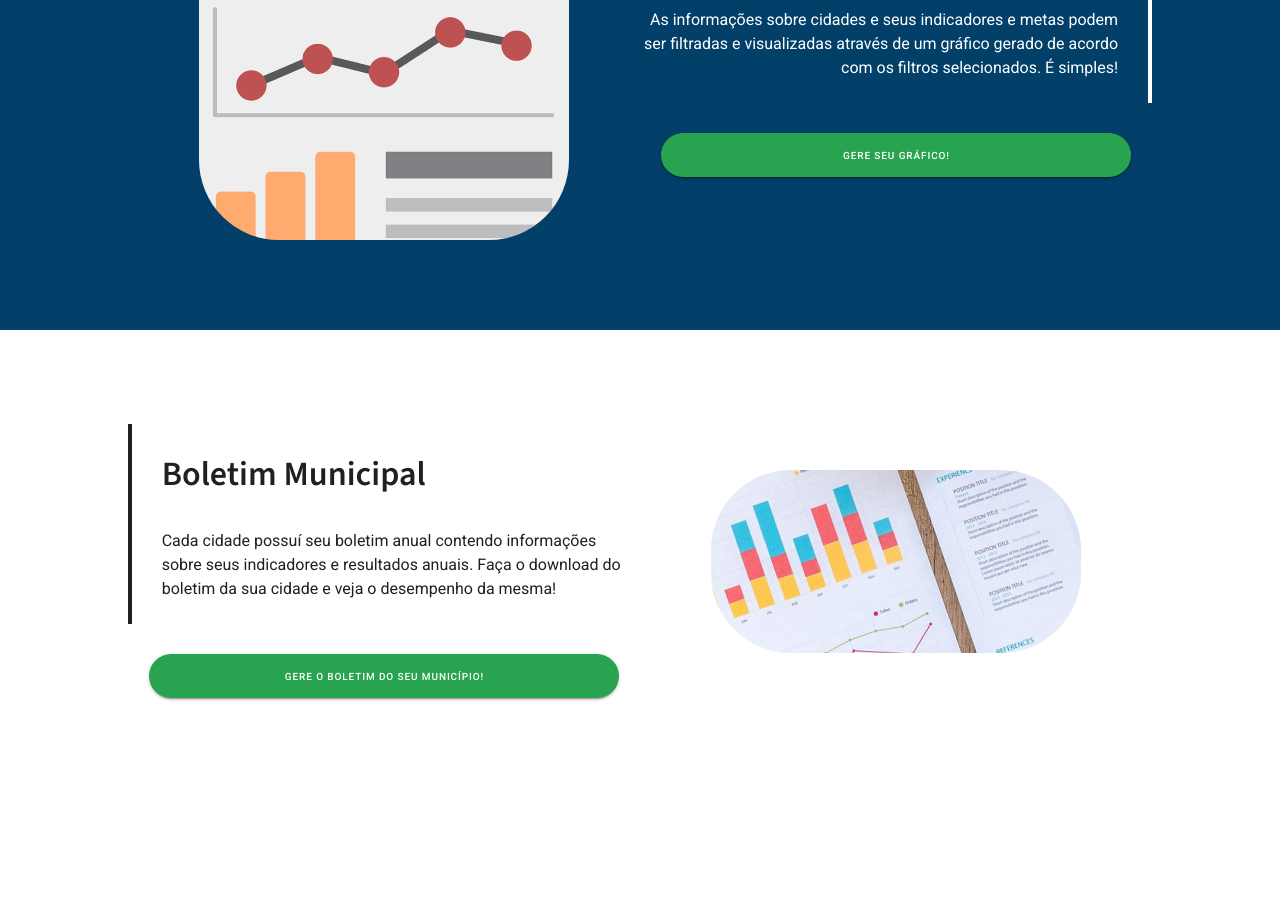
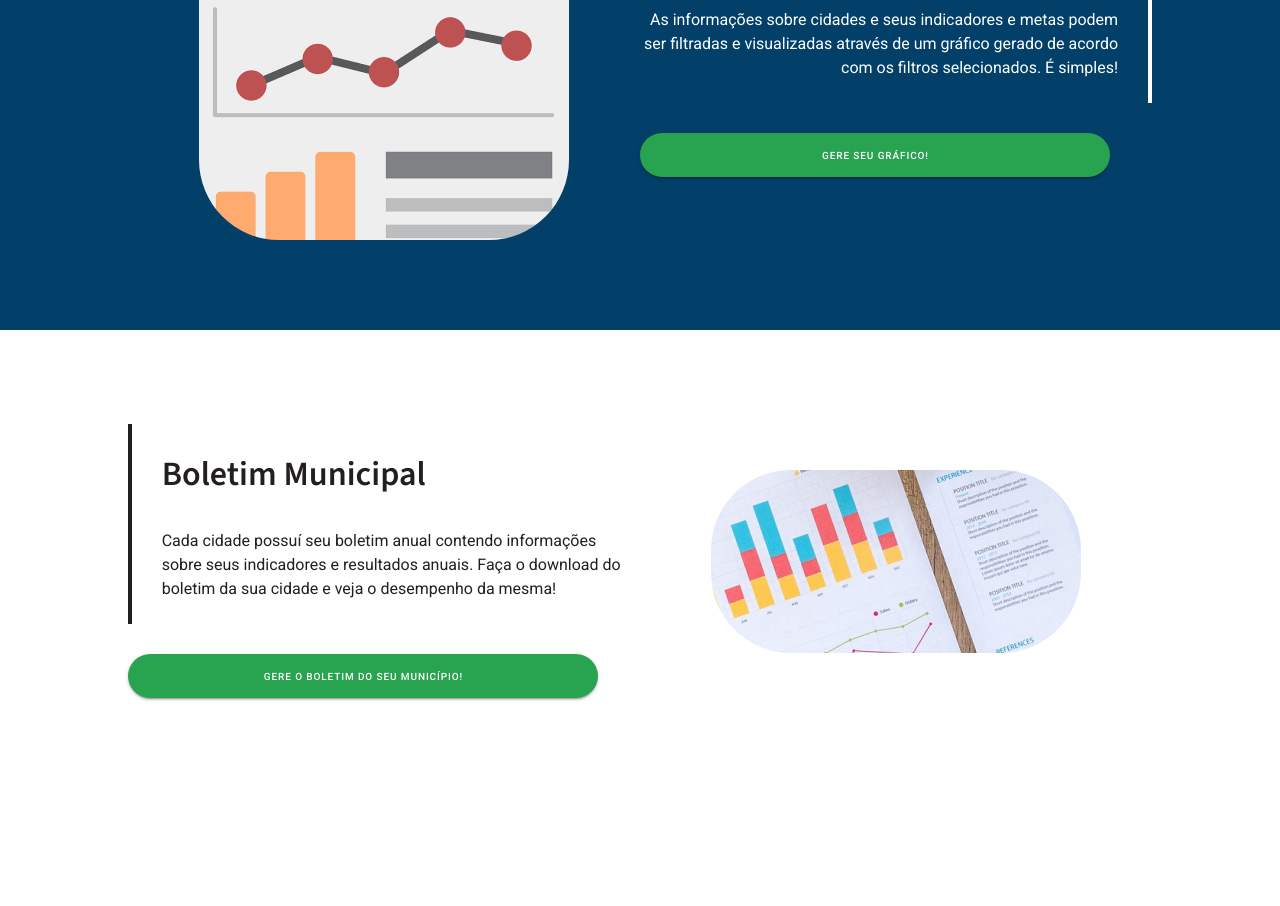
Before and after one commit to PDS-1-P05/2023_1_front-end, a Vue app in the folder Regula.sun - front/: page / in a window 1280 px wide. Shown: the part 1300-2206 px from the top of the page. Built offline with nearby package versions, Linux system fonts and the light colour scheme.

Commit message:
test: testes do homebutton criados

```diff
--- a/Regula.sun - front/src/components/HomeButton.vue
+++ b/Regula.sun - front/src/components/HomeButton.vue
@@ -1,7 +1,9 @@
 <template>
-    <v-btn size="large" rounded="xl" id="btn-home">
-        {{ conteudo }}
-    </v-btn>
+    <div v-if="conteudo" id="btn-wrapper" data-test="btn-wrapper">
+        <v-btn size="large" rounded="xl" id="btn-home" data-test="btn-home">
+            {{ conteudo }}
+        </v-btn>
+    </div>
 </template>
 
 <script>
@@ -18,6 +20,10 @@ export default {
 
 <style scoped>
 
+#btn-wrapper {
+    width: 100%;
+}
+
 #btn-home {
     color: var(--branco);
     background-color: var(--corSecundaria);
```
Also changed, not shown: 1 other file (tests, documents, lock files or other folders).
